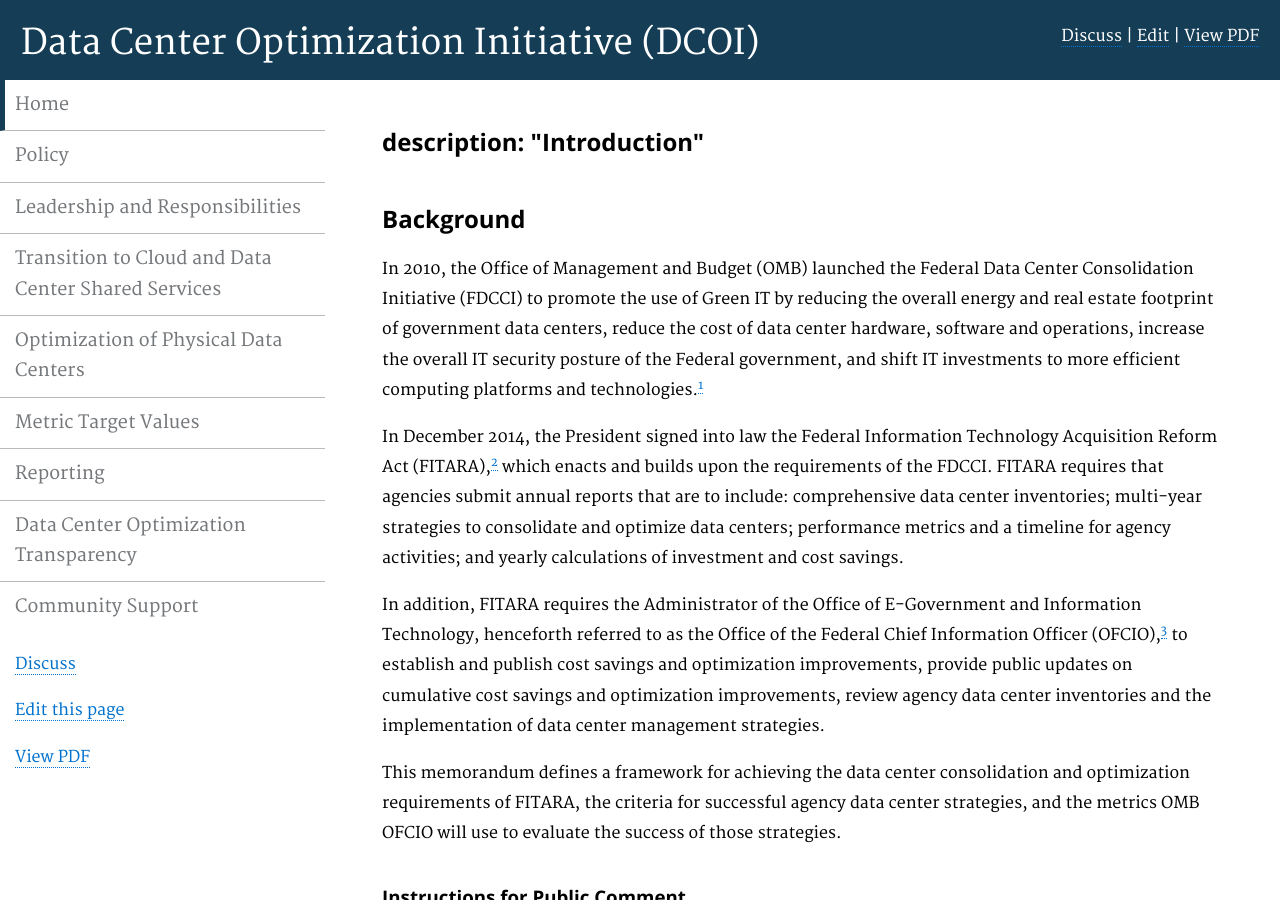
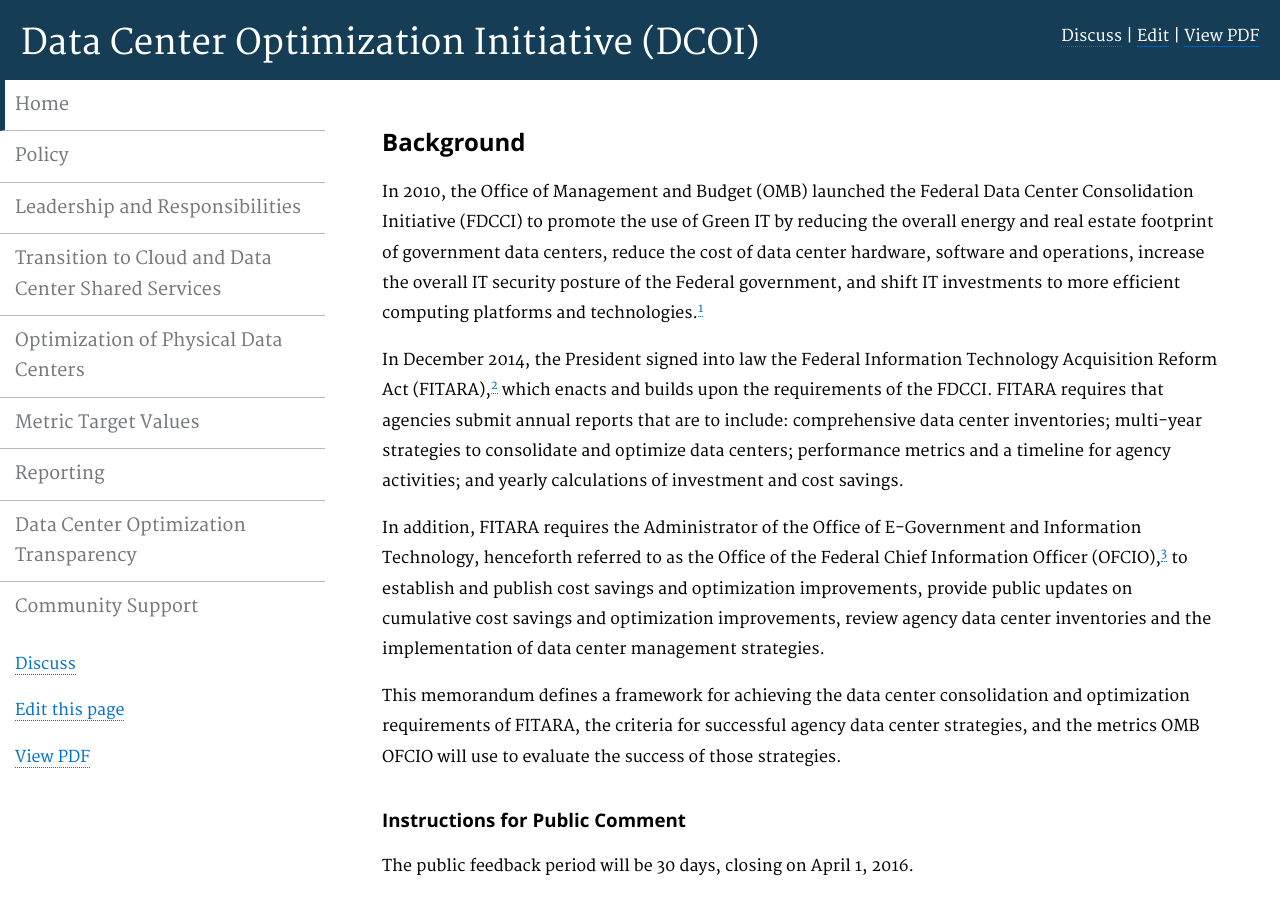
Before and after one commit to ydave-reisys/datacenters, a Jekyll site: the page built from pages/index.html, in a window 1280 px wide and 900 px high. Built offline with Jekyll 4.4.1, drawn with Linux system fonts in a browser that asks for light colours; nearby versions of some CDN libraries; Markdown is read by kramdown in place of the engine named in the settings.

Commit message:
index.html

```diff
--- a/pages/index.html
+++ b/pages/index.html
@@ -4,9 +4,6 @@ title: Data Center Optimization Initiative (DCOI)
 permalink: /
 description: "Introduction"
 ---
-
-<h2>description: "Introduction"</h2>
-
 <h2>Background</h2>
 
 <p>In 2010, the Office of Management and Budget (OMB) launched the Federal Data Center Consolidation Initiative (FDCCI) to promote the use of Green IT by reducing the overall energy and real estate footprint of government data centers, reduce the cost of data center hardware, software and operations, increase the overall IT security posture of the Federal government, and shift IT investments to more efficient computing platforms and technologies.<sup id="fnr1"><a href="#fn1">1</a></sup></p>
```
